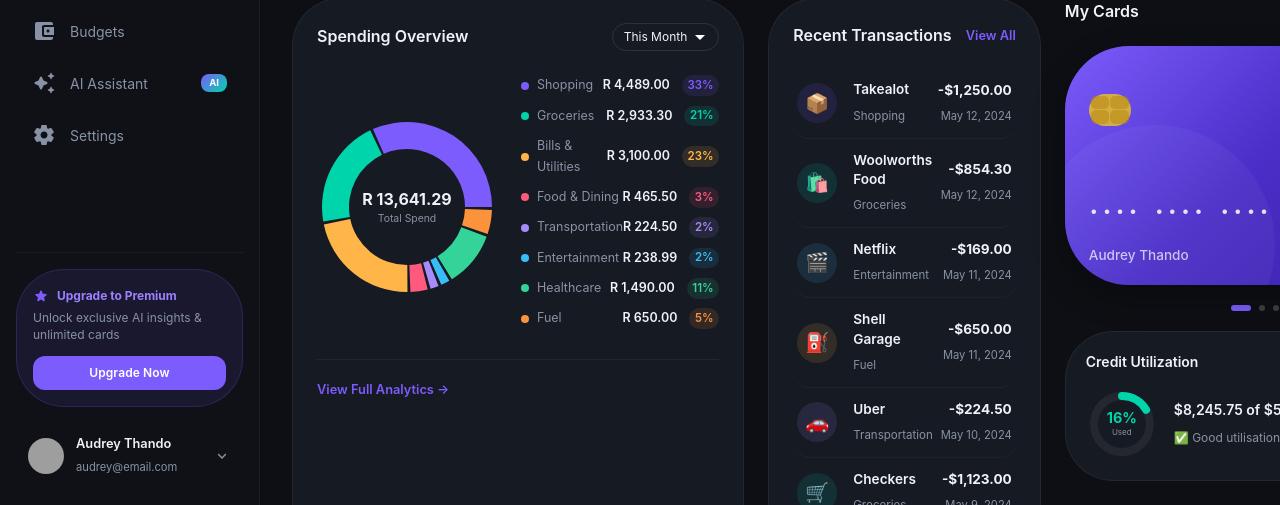
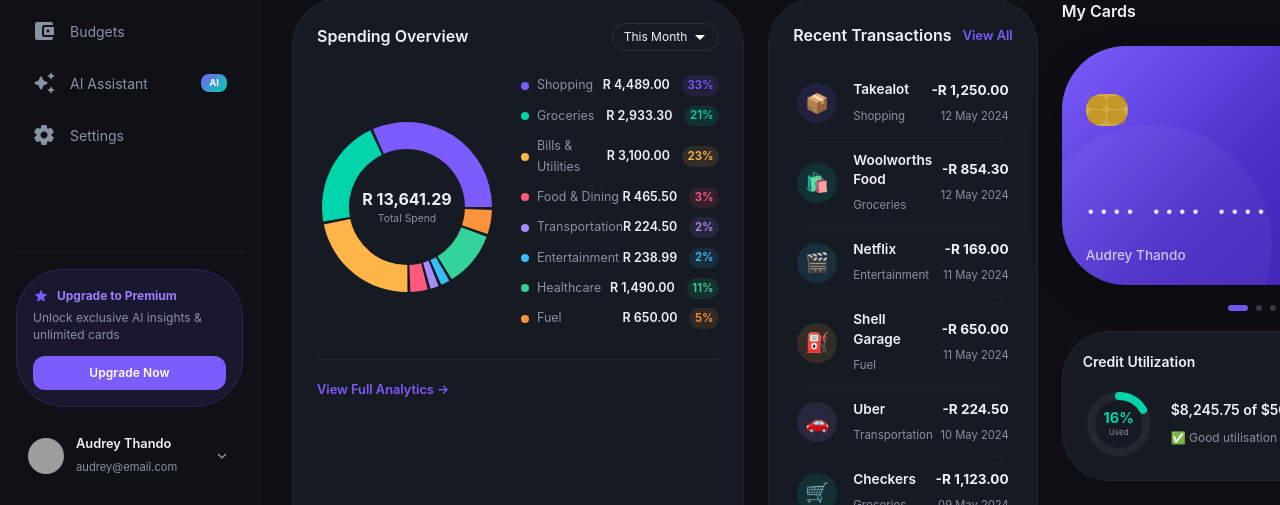
Before and after one commit to audreythando/cardify, a React (Vite) app: page / in a window 1280 px wide. Shown: the part 295-800 px from the top of the page. Built offline with nearby package versions, Linux system fonts and the light colour scheme; grey boxes are pictures that could not be loaded.

Commit message:
feat: update recent transactions to display ZAR currency

```diff
--- a/src/components/dashboard/RecentTransactions.tsx
+++ b/src/components/dashboard/RecentTransactions.tsx
@@ -1,6 +1,7 @@
 import React from 'react';
 import { Box, Typography, Chip, alpha } from '@mui/material';
 import { mockTransactions } from '../../utils/mockData';
+import { formatZAR, formatDate } from '../../utils/format';
 
 const categoryColors: Record<string, string> = {
   Shopping: '#7C5CFC',
@@ -16,17 +17,9 @@
 const RecentTransactions: React.FC = () => {
   const recent = mockTransactions.slice(0, 6);
 
-  const formatCurrency = (v: number) =>
-    new Intl.NumberFormat('en-US', {
-      style: 'currency',
-      currency: 'USD',
-      signDisplay: 'always',
-    }).format(v);
+  const formatCurrency = (v: number) => formatZAR(v, true);
 
-  const formatDate = (dateStr: string) =>
-    new Date(dateStr).toLocaleDateString('en-US', {
-      month: 'short', day: 'numeric', year: 'numeric',
-    });
+
 
   return (
     <Box sx={{
```
